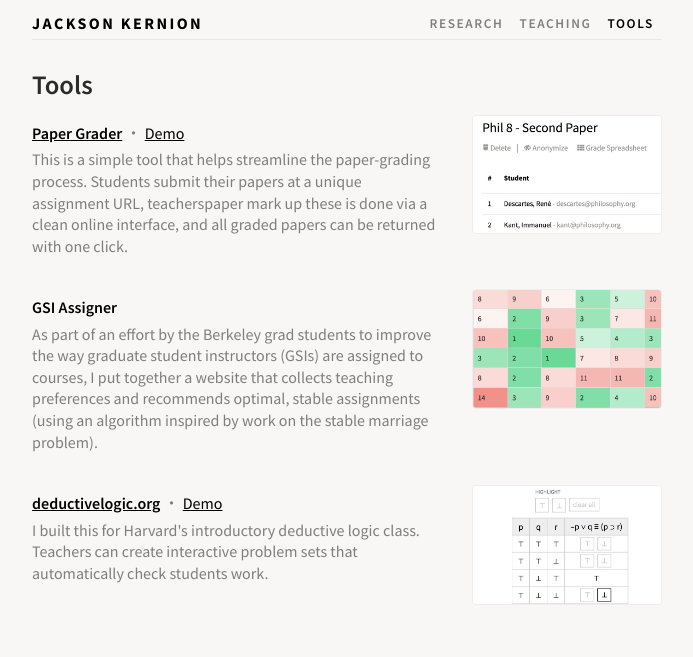
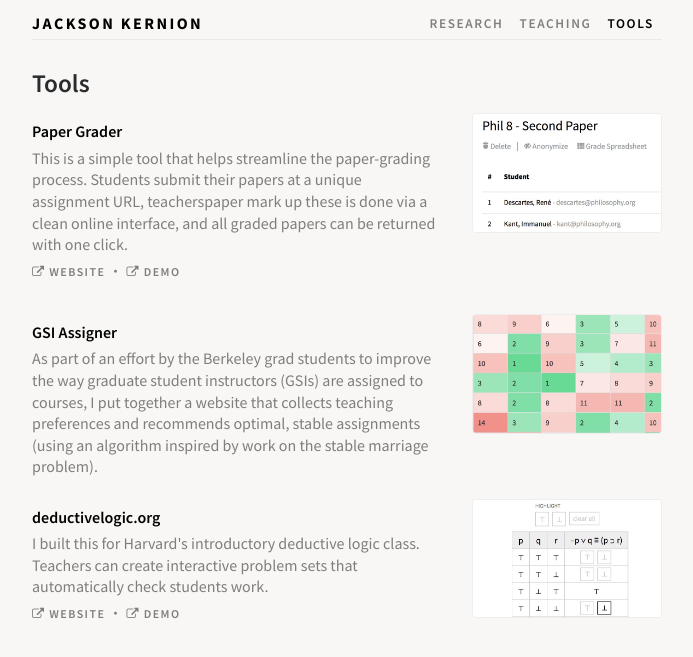
Before and after one commit to jacksonkernion/jacksonkernion.github.io, a Jekyll site: the page built from tools.md, in a window 1280 px wide. Shown: the top 657 px of the page, without its empty margins (293-986 px from the left). Built offline with Jekyll 4.4.1, drawn with Linux system fonts in a browser that asks for light colours; nearby versions of some CDN libraries; our own code applies the rules of GitHub Pages for plain Markdown files.

Commit message:
More design fixes/updates

```diff
--- a/assets/stylesheets/style.css
+++ b/assets/stylesheets/style.css
@@ -6,7 +6,7 @@ body{
 }
 
 h1{
-	font-size: 20pt;
+	font-size: 19pt;
 	font-weight: 600;
 	padding-bottom: 0px;
 	margin-top: 3rem;
@@ -172,7 +172,6 @@ a.nav-link:hover{
 }
 
 .item-title {
-	font-size: 12pt;
 	font-weight: 600;
 	color: black;
 	margin-bottom: .3rem;
--- a/tools.md
+++ b/tools.md
@@ -9,8 +9,9 @@ title: Tools
     <img src="assets/images/papergrader.jpg" class="rounded img-fluid tools-img mt-md-0 mb-md-0 mt-4 mb-4">
   </div>
   <div class="col-12 col-md-8 pull-md-4">
-    <p class="item-title"><a href="http://papergrader.org">Paper Grader</a> <span class="item-details">・ <a href="http://papergrader.org/demo">Demo</a></span></p>
-    <p>This is a simple tool that helps streamline the paper-grading process. Students submit their papers at a unique assignment URL, teacherspaper mark up these is done via a clean online interface, and all graded papers can be returned with one click.</p>
+    <p class="item-title">Paper Grader</p>
+    <p class="item-description">This is a simple tool that helps streamline the paper-grading process. Students submit their papers at a unique assignment URL, teacherspaper mark up these is done via a clean online interface, and all graded papers can be returned with one click.</p>
+    <p class="little-links"><a href="http://papergrader.org"><i class="fa fa-external-link" aria-hidden="true"></i> Website</a> ・ <a href="http://papergrader.org/demo"><i class="fa fa-external-link" aria-hidden="true"></i> Demo</a></p>
   </div>
 </div>
 
@@ -20,7 +21,7 @@ title: Tools
   </div>
   <div class="col-12 col-md-8 pull-md-4">
     <p class="item-title">GSI Assigner</p>
-    <p>As part of an effort by the Berkeley grad students to improve the way graduate student instructors (GSIs) are assigned to courses, I put together a website that collects teaching preferences and recommends optimal, stable assignments (using an algorithm inspired by work on the stable marriage problem).</p>
+    <p class="item-description">As part of an effort by the Berkeley grad students to improve the way graduate student instructors (GSIs) are assigned to courses, I put together a website that collects teaching preferences and recommends optimal, stable assignments (using an algorithm inspired by work on the stable marriage problem).</p>
     <!-- <p class="little-links"><a href="http://gsiassigner.herokuapp.com">View Website</a></p> -->
   </div>
 </div>
@@ -30,7 +31,8 @@ title: Tools
     <img src="assets/images/deductivelogic.jpg" class="rounded img-fluid tools-img mt-md-0 mb-md-0 mt-4 mb-4">
   </div>
   <div class="col-12 col-md-8 pull-md-4">
-    <p class="item-title"><a href="http://deductivelogic.org">deductivelogic.org</a> <span class="item-details">・ <a href="http://deductivelogic.org/psets/demo">Demo</a></span></p>
-    <p>I built this for Harvard's introductory deductive logic class. Teachers can create interactive problem sets that automatically check students work.</p>
+    <p class="item-title">deductivelogic.org</p>
+    <p class="item-description">I built this for Harvard's introductory deductive logic class. Teachers can create interactive problem sets that automatically check students work.</p>
+    <p class="little-links"><a href="http://deductivelogic.org"><i class="fa fa-external-link" aria-hidden="true"></i> Website</a> ・ <a href="http://deductivelogic.org/psets/demo"> <i class="fa fa-external-link" aria-hidden="true"></i> Demo</a></p>
   </div>
 </div>
```
